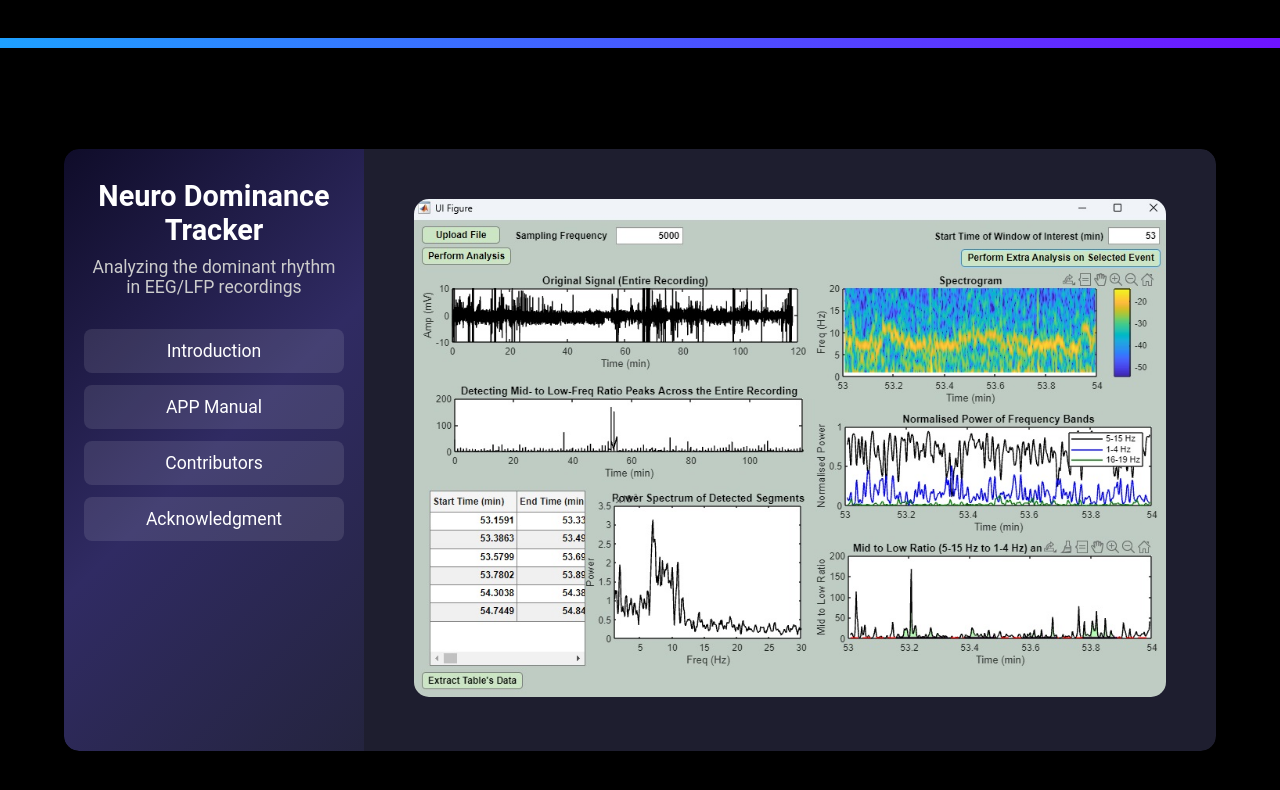
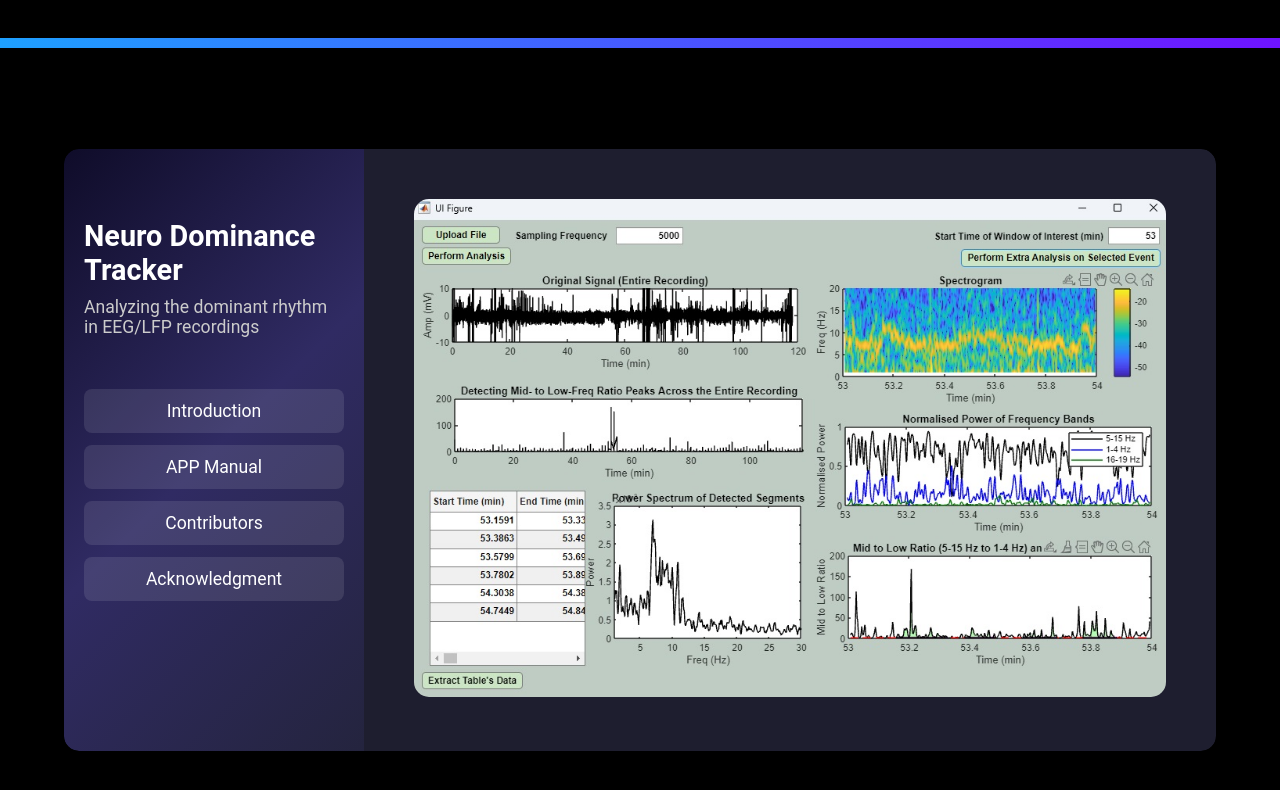
Before and after one commit to nbahador/NeuroDominanceTracker-Tool, a Jekyll site: the page built from index.md, in a window 1280 px wide. Shown: the top 790 px of the page. Built offline with Jekyll 4.4.1, drawn with Linux system fonts in a browser that asks for light colours.

Commit message:
Update default.html

```diff
--- a/_layouts/default.html
+++ b/_layouts/default.html
@@ -170,8 +170,9 @@
 
     /* Title and Description Styles */
     .title-description {
-      text-align: center;
-      margin-bottom: 20px; /* Add margin so it doesn't touch the links */
+      text-align: left;
+      margin-top: 40px;
+      margin-bottom: 40px; /* Add margin so it doesn't touch the links */
     }
 
     .title-description h1 {
```
